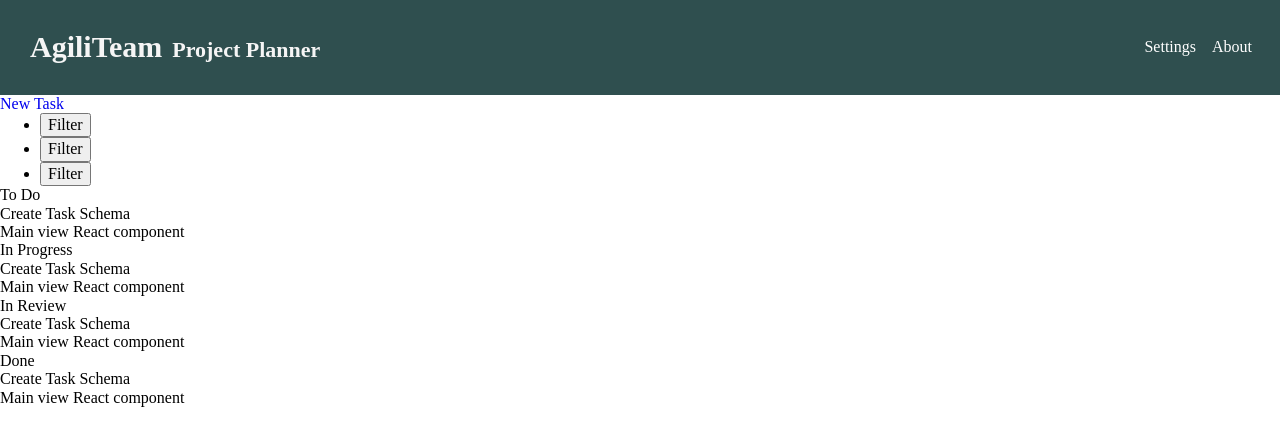
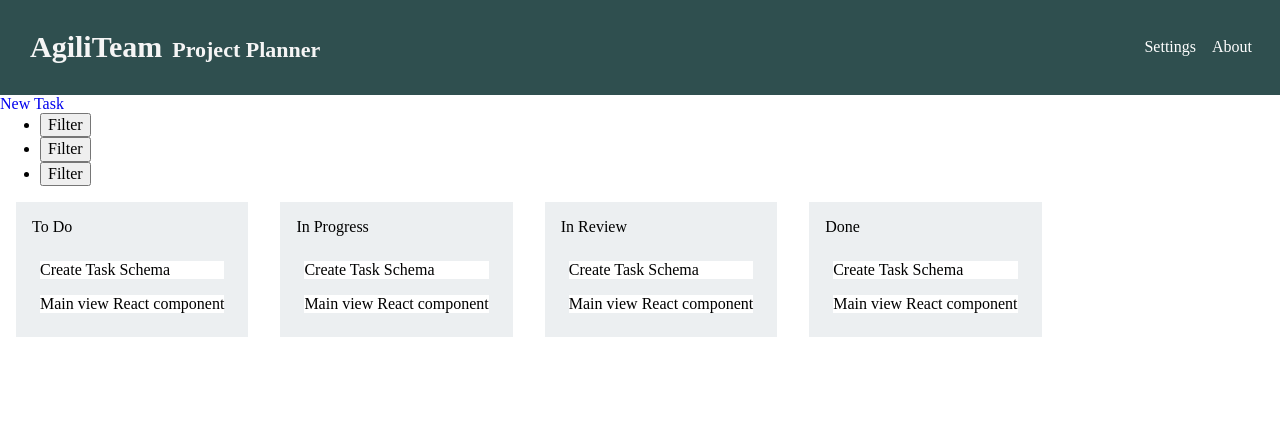
Before and after one commit to agiliteam-planner/agiliteam-front-end, a React (Create React App) app: page / in a window 1280 px wide. Shown: the top 446 px of the page. Built offline with nearby package versions, Linux system fonts and the light colour scheme.

Commit message:
Add basic temp styles for visibility

```diff
--- a/src/App.css
+++ b/src/App.css
@@ -1,11 +1,12 @@
 * {
   margin: 0;
-box-sizing: border-box;
+  box-sizing: border-box;
 }
 
 a {
-	text-decoration: none;
+  text-decoration: none;
 }
+
 .App {
   text-align: center;
 }
--- a/src/App.js
+++ b/src/App.js
@@ -1,4 +1,4 @@
-import { Routes, Route, NavLink } from 'react-router-dom';
+import { Routes, Route } from 'react-router-dom';
 
 import Stages from './components/Stages';
 import TaskDetails from './components/TaskDetails';
--- a/src/components/Stage.js
+++ b/src/components/Stage.js
@@ -1,6 +1,8 @@
 import { Route, Link } from 'react-router-dom';
 
 import TaskCard from './TaskCard';
+
+import '../styles/Stage.css';
 
 function Stage({ stage }) {
   return (
--- a/src/components/Stages.js
+++ b/src/components/Stages.js
@@ -2,6 +2,8 @@ import { useState, useEffect } from 'react';
 import { Link } from 'react-router-dom';
 
 import Stage from './Stage';
+
+import '../styles/Stages.css';
 
 function Stages(props) {
   // TEMP: Hard coded stages and tasks while building UI
@@ -61,7 +63,6 @@ function Stages(props) {
       files: ['Stages.js'],
     },
   ];
-
   const tempInit = [
     { name: 'To Do', tasks: tempTasks },
     { name: 'In Progress', tasks: tempTasks },
@@ -99,7 +100,7 @@ function Stages(props) {
           </li> */}
         </ul>
       </div>
-      <div>
+      <div className='stages-container'>
         {stages.map((stage, i) => (
           <Stage key={i} stage={stage} />
         ))}
--- a/src/components/TaskCard.js
+++ b/src/components/TaskCard.js
@@ -1,27 +1,10 @@
 import { Route, Link } from 'react-router-dom';
 
-const tempTask = {
-  _id: 'abc',
-  title: 'Make wireframes',
-  description: 'Prepare wireframe for each view',
-  stage: 'Todo',
-  dueDate: 'Tue Jan 25 2022 10:12:52 GMT-0500',
-  priority: 2,
-  owner: 'eladsadeh',
-  checklist: [{ title: 'Main View', checked: false }],
-  comments: [
-    {
-      user: 'kurt',
-      content: 'lets do it',
-      time: 'Mon Jan 24 2022 9:12:52 GMT-0500',
-    },
-  ],
-  files: ['planning.md'],
-};
+import '../styles/TaskCard.css';
 
 function TaskCard({ task }) {
   return (
-    <div>
+    <div className='task-card'>
       <p>{task.title}</p>
       <Link to={`/task/${task._id}`} />
     </div>
--- /dev/null
+++ b/src/styles/Stage.css
@@ -0,0 +1,9 @@
+.stage {
+  margin: 1rem;
+  padding: 1rem;
+
+  display: flex;
+  flex-flow: column nowrap;
+
+  background-color: #eceff1;
+}
--- /dev/null
+++ b/src/styles/Stages.css
@@ -0,0 +1,5 @@
+.stages-container {
+  display: flex;
+  flex-flow: row nowrap;
+  align-items: flex-start;
+}
--- /dev/null
+++ b/src/styles/TaskCard.css
@@ -0,0 +1,4 @@
+.task-card {
+  margin: 0.5rem;
+  background-color: white;
+}
```
